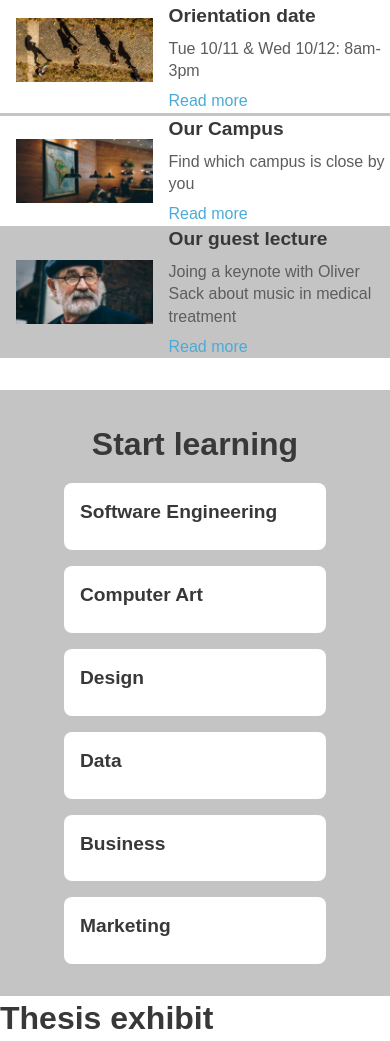
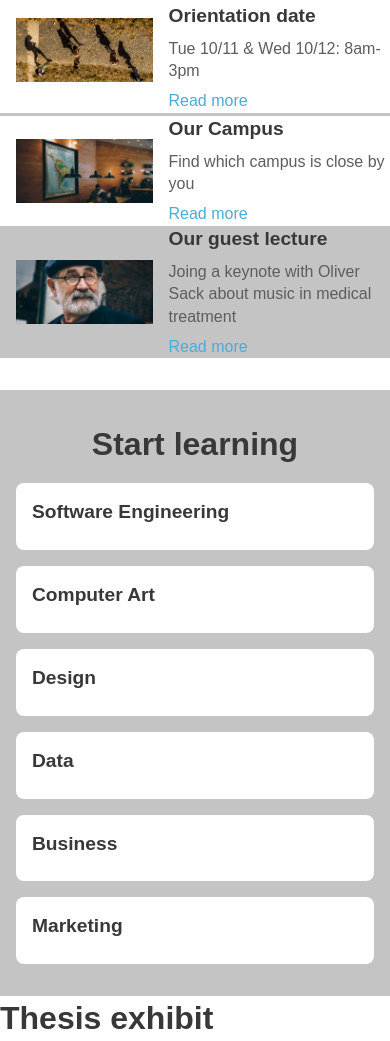
Before and after one commit to ChristianNikodemus/Colmar-Academy-Capstone, a plain HTML site: page index.html in a window 390 px wide. Shown: the part 760-1801 px from the top of the page. Drawn offline with Linux system fonts and the light colour scheme; a web font is replaced by a local one.

```diff
--- a/resources/css/style.css
+++ b/resources/css/style.css
@@ -308,7 +308,7 @@ nav ul li {
 
 @media only screen and (max-width: 480px) {
   .learning {
-    padding-bottom: 1.5rem;
+    padding:2rem 0.5rem 1.5rem 0.5rem;
   }
   .learn img {
     display: none;
```
